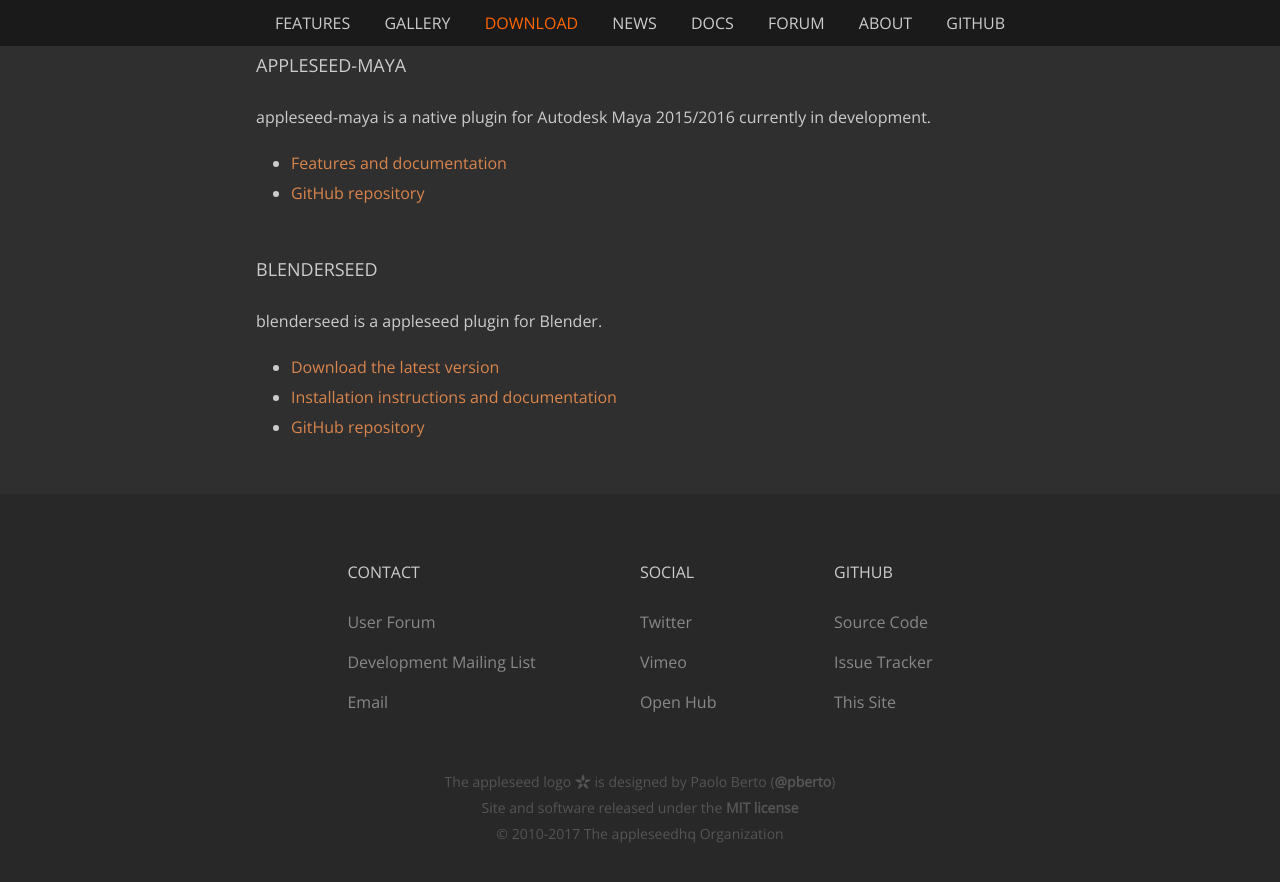
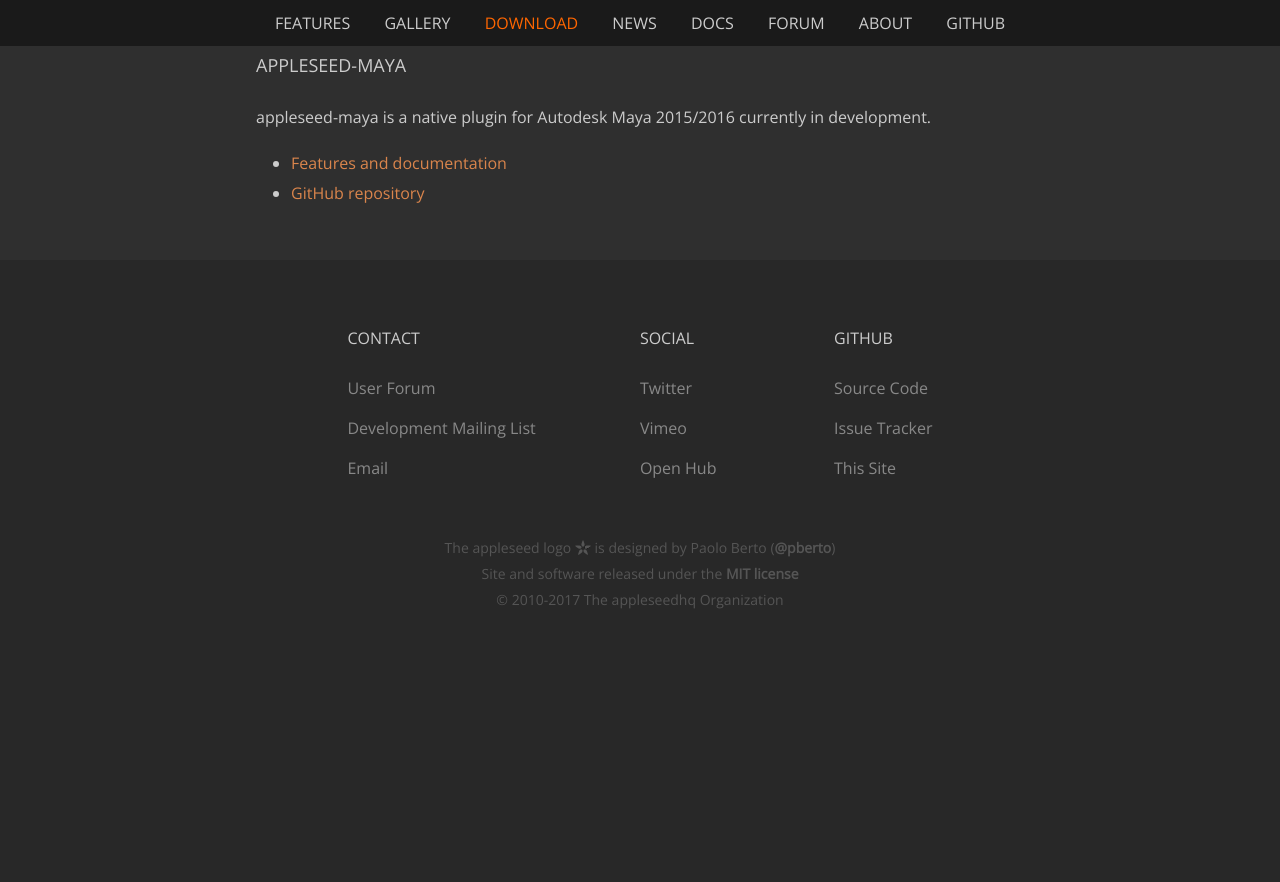
Before and after one commit to appleseedhq/appleseedhq.github.io, a Jekyll site: the page built from download.md, in a window 1280 px wide and 900 px high, scrolled down 2532 px. Shown: the top 882 px of the window. Built offline with Jekyll 4.4.1, drawn with Linux system fonts in a browser that asks for light colours; nearby versions of some CDN libraries; after the commit the page ends 3198 px from its top, so only the background shows below that.

Commit message:
Remove reference to Blenderseed

```diff
--- a/download.md
+++ b/download.md
@@ -76,11 +76,3 @@
 
 - [Features and documentation](http://appleseed-maya.readthedocs.org/en/latest/)
 - [GitHub repository](https://github.com/appleseedhq/appleseed-maya)
-
-### blenderseed
-
-blenderseed is a appleseed plugin for Blender.
-
-- [Download the latest version](https://github.com/appleseedhq/blenderseed/releases/latest)
-- [Installation instructions and documentation](https://github.com/appleseedhq/blenderseed/wiki)
-- [GitHub repository](https://github.com/appleseedhq/blenderseed)
```
